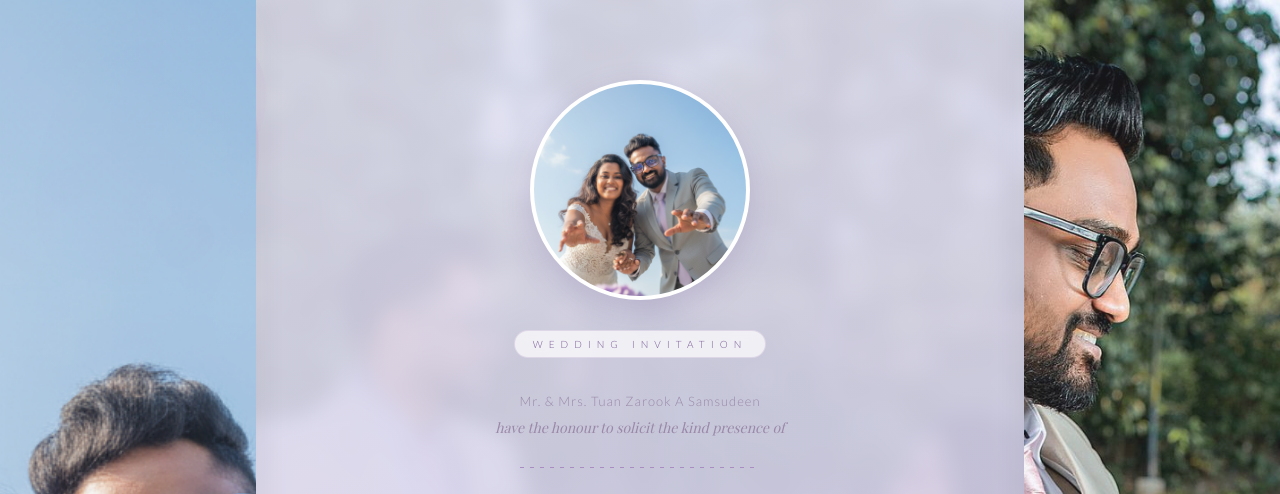
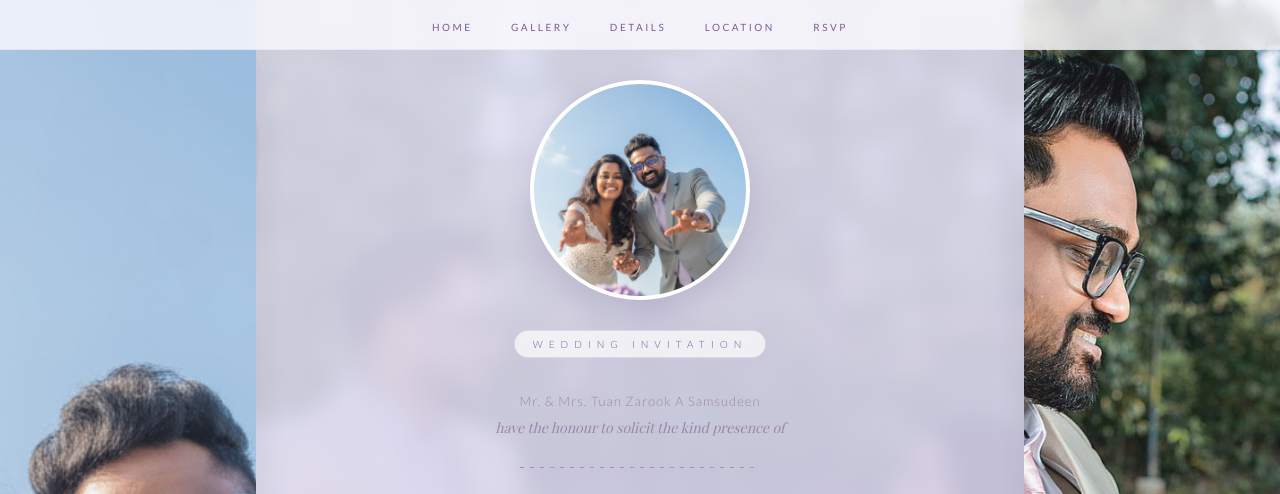
Before and after one commit to minura986/wedding-invitation, a React app: page invitation.html in a window 1280 px wide. Shown: the top 494 px of the page. Built offline with nearby package versions, Linux system fonts and the light colour scheme; a web font is replaced by a local one.

Commit message:
Add sticky navigation bar and anchor links to both invitations

```diff
--- a/invitation.html
+++ b/invitation.html
@@ -36,6 +36,7 @@
 
     html {
       scroll-behavior: smooth;
+      scroll-padding-top: 80px; /* Offset for fixed navbar */
     }
 
     body {
@@ -52,6 +53,79 @@
       border-radius: 60% 40% 70% 30% / 50% 60% 40% 50%;
       opacity: 0.12;
       pointer-events: none;
+    }
+
+    /* ══════════════════════ NAVBAR ══════════════════════ */
+    .navbar {
+      position: fixed;
+      top: 0;
+      left: 0;
+      width: 100%;
+      z-index: 1000;
+      background: rgba(253, 250, 255, 0.8);
+      backdrop-filter: blur(10px);
+      -webkit-backdrop-filter: blur(10px);
+      border-bottom: 1px solid rgba(169, 140, 192, 0.1);
+      padding: 15px 0;
+      transition: all 0.3s ease;
+    }
+
+    .nav-container {
+      max-width: 1200px;
+      margin: 0 auto;
+      display: flex;
+      justify-content: center;
+      align-items: center;
+      padding: 0 24px;
+    }
+
+    .nav-links {
+      display: flex;
+      gap: clamp(15px, 3vw, 40px);
+      list-style: none;
+    }
+
+    .nav-links a {
+      text-decoration: none;
+      color: var(--lavender-deep);
+      font-family: 'Lato', sans-serif;
+      font-size: 10px;
+      letter-spacing: 2.5px;
+      text-transform: uppercase;
+      font-weight: 400;
+      transition: all 0.3s ease;
+      position: relative;
+      padding-bottom: 4px;
+    }
+
+    .nav-links a::after {
+      content: '';
+      position: absolute;
+      bottom: 0;
+      left: 50%;
+      width: 0;
+      height: 1px;
+      background: var(--plum);
+      transition: all 0.3s ease;
+      transform: translateX(-50%);
+    }
+
+    .nav-links a:hover {
+      color: var(--plum);
+    }
+
+    .nav-links a:hover::after {
+      width: 100%;
+    }
+
+    @media (max-width: 600px) {
+      .nav-links {
+        gap: 12px;
+      }
+      .nav-links a {
+        font-size: 8px;
+        letter-spacing: 1.5px;
+      }
     }
 
     /* ══════════════════════ HERO ══════════════════════ */
@@ -894,34 +968,6 @@
       border: 0;
     }
 
-    /* ══════════════════════ MAP ══════════════════════ */
-    .map-section {
-      padding: 60px 24px;
-      max-width: 900px;
-      margin: 0 auto;
-      text-align: center;
-    }
-
-    .map-container {
-      position: relative;
-      width: 100%;
-      height: 400px;
-      border-radius: 8px;
-      overflow: hidden;
-      border: 1px solid var(--border);
-      box-shadow: 0 10px 30px rgba(122, 92, 150, 0.08);
-      margin-top: 30px;
-    }
-
-    .map-container iframe {
-      position: absolute;
-      top: 0;
-      left: 0;
-      width: 100%;
-      height: 100%;
-      border: 0;
-    }
-
     /* ══════════════════════ RSVP ══════════════════════ */
     .rsvp-section {
       padding: 90px 24px;
@@ -1382,8 +1428,20 @@
 
 <body>
 
+  <nav class="navbar">
+    <div class="nav-container">
+      <ul class="nav-links">
+        <li><a href="#home">Home</a></li>
+        <li><a href="#gallery">Gallery</a></li>
+        <li><a href="#details">Details</a></li>
+        <li><a href="#location">Location</a></li>
+        <li><a href="#rsvp">RSVP</a></li>
+      </ul>
+    </div>
+  </nav>
+
   <!-- ══ HERO ══ -->
-  <header class="hero">
+  <header class="hero" id="home">
 
     <!-- Side Images -->
     <img src="public/images/slide1.png" alt="" class="hero-side-image-left" />
@@ -1471,7 +1529,7 @@
 
 
   <!-- ══ SLIDESHOW ══ -->
-  <div class="video-section">
+  <div class="video-section" id="gallery">
     <div class="petal vp1"></div>
     <div class="petal vp2"></div>
     <div class="petal vp3"></div>
@@ -1502,7 +1560,7 @@
 
 
   <!-- ══ EVENT DETAILS ══ -->
-  <div class="details-section">
+  <div class="details-section" id="details">
     <p class="s-label">Event Details</p>
     <h2 class="s-title">A Celebration of <em>Love</em></h2>
 
@@ -1535,7 +1593,7 @@
   </div>
 
   <!-- ══ MAP SECTION ══ -->
-  <section class="map-section">
+  <section class="map-section" id="location">
     <div class="petal fp1"></div>
     <p class="s-label">Find Your Way</p>
     <h2 class="s-title"><em>Location Venue</em></h2>
@@ -1556,7 +1614,7 @@
 
 
   <!-- ══ RSVP ══ -->
-  <div class="rsvp-section">
+  <div class="rsvp-section" id="rsvp">
     <p class="s-label">Kindly Reply Before 20th April 2026</p>
     <h2 class="s-title"><em>RSVP</em></h2>
 
```
Also changed, not shown: invitation-muslim.html (+91 -5 lines).
